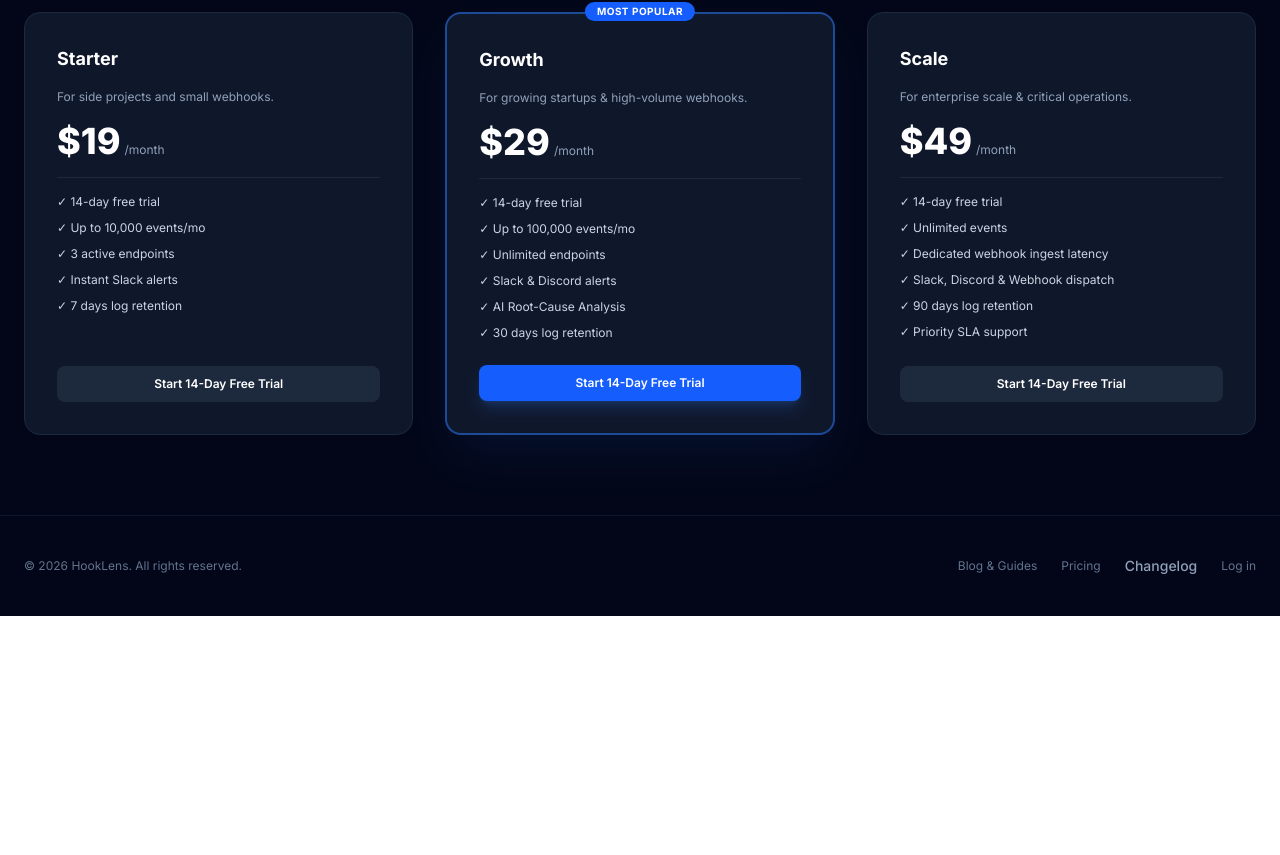
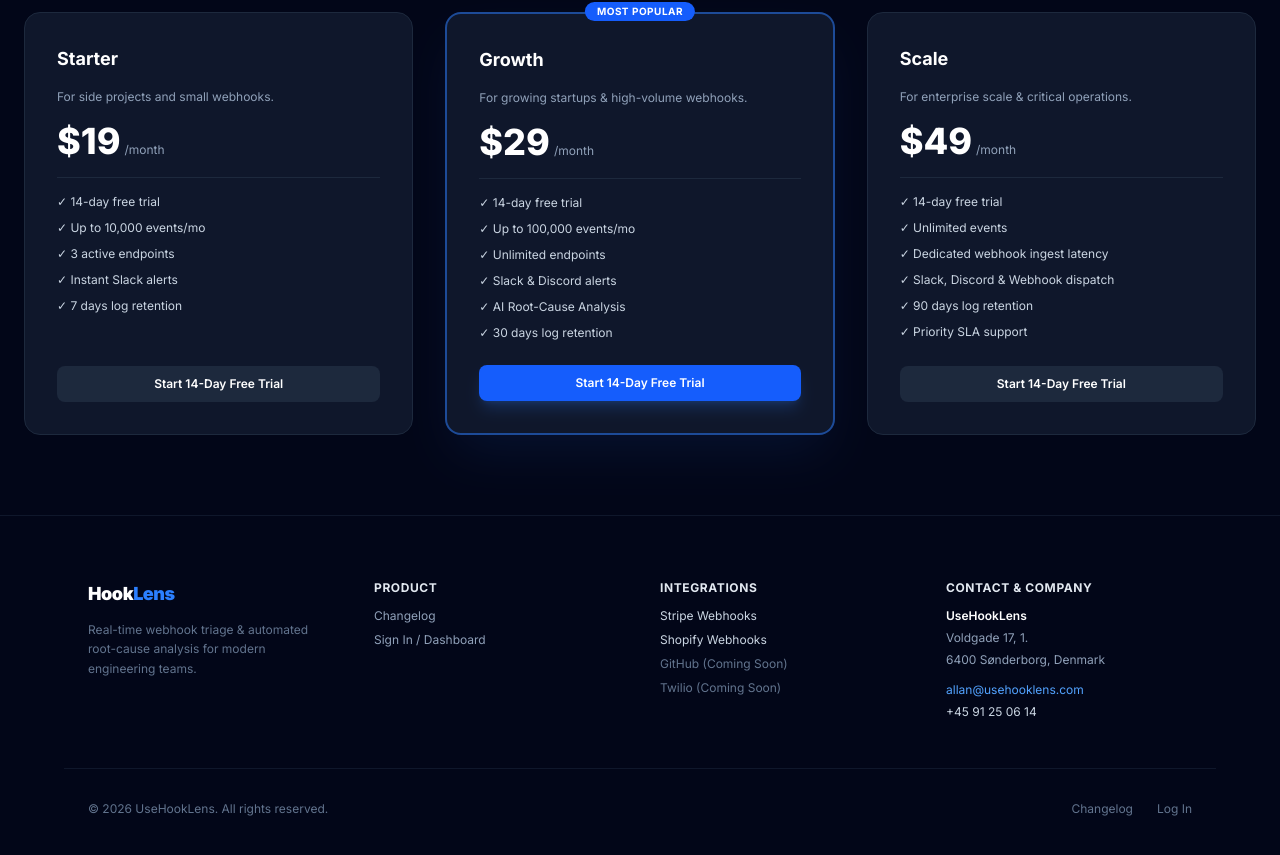
Before and after one commit to Amp1971/hooklens, a Next.js app: page / in a window 1280 px wide. Shown: the part 884-1739 px from the top of the page. Before the commit the page ends 1500 px from the top, so only its background shows below. Built offline with nearby package versions, Linux system fonts and the light colour scheme; no server answers.

Commit message:
Add company address, phone, and contact email to landing footer

```diff
--- a/app/page.tsx
+++ b/app/page.tsx
@@ -209,13 +209,62 @@ export default function LandingPage() {
       </section>
 
       {/* Footer */}
-      <footer className="max-w-7xl mx-auto px-6 py-10 border-t border-slate-900 flex flex-col sm:flex-row items-center justify-between gap-4 text-xs text-slate-500">
-        <div>&copy; {new Date().getFullYear()} HookLens. All rights reserved.</div>
-        <div className="flex items-center gap-6">
-          <Link href="/blog" className="hover:text-slate-400 transition">Blog & Guides</Link>
-          <Link href="#pricing" className="hover:text-slate-400 transition">Pricing</Link>
-          <Link href="/changelog" className="text-sm font-medium text-slate-400 hover:text-white transition">Changelog</Link>
-            <Link href="/login" className="hover:text-slate-400 transition">Log in</Link>
+            {/* Footer */}
+      <footer className="border-t border-slate-900 bg-slate-950 py-16 text-slate-400 text-sm">
+        <div className="max-w-6xl mx-auto px-6 grid grid-cols-1 md:grid-cols-4 gap-10">
+          <div className="space-y-3">
+            <Link href="/" className="text-lg font-black tracking-tight text-white inline-block">
+              Hook<span className="text-blue-500">Lens</span>
+            </Link>
+            <p className="text-xs text-slate-500 leading-relaxed">
+              Real-time webhook triage & automated root-cause analysis for modern engineering teams.
+            </p>
+          </div>
+
+          <div>
+            <h4 className="text-xs font-bold text-slate-200 uppercase tracking-wider mb-3">Product</h4>
+            <ul className="space-y-2 text-xs">
+              <li><Link href="/changelog" className="hover:text-white transition">Changelog</Link></li>
+              <li><Link href="/login" className="hover:text-white transition">Sign In / Dashboard</Link></li>
+            </ul>
+          </div>
+
+          <div>
+            <h4 className="text-xs font-bold text-slate-200 uppercase tracking-wider mb-3">Integrations</h4>
+            <ul className="space-y-2 text-xs">
+              <li><span className="text-slate-300">Stripe Webhooks</span></li>
+              <li><span className="text-slate-300">Shopify Webhooks</span></li>
+              <li><span className="text-slate-500">GitHub (Coming Soon)</span></li>
+              <li><span className="text-slate-500">Twilio (Coming Soon)</span></li>
+            </ul>
+          </div>
+
+          <div>
+            <h4 className="text-xs font-bold text-slate-200 uppercase tracking-wider mb-3">Contact & Company</h4>
+            <div className="space-y-1.5 text-xs text-slate-400">
+              <p className="font-semibold text-white">UseHookLens</p>
+              <p>Voldgade 17, 1.</p>
+              <p>6400 Sønderborg, Denmark</p>
+              <p className="pt-2">
+                <a href="mailto:allan@usehooklens.com" className="text-blue-400 hover:underline">
+                  allan@usehooklens.com
+                </a>
+              </p>
+              <p>
+                <a href="tel:+4591250614" className="text-slate-300 hover:text-white transition">
+                  +45 91 25 06 14
+                </a>
+              </p>
+            </div>
+          </div>
+        </div>
+
+        <div className="max-w-6xl mx-auto px-6 mt-12 pt-8 border-t border-slate-900 flex flex-col md:flex-row items-center justify-between gap-4 text-xs text-slate-500">
+          <p>© 2026 UseHookLens. All rights reserved.</p>
+          <div className="flex items-center gap-6">
+            <Link href="/changelog" className="hover:text-slate-400 transition">Changelog</Link>
+            <Link href="/login" className="hover:text-slate-400 transition">Log In</Link>
+          </div>
         </div>
       </footer>
     </div>
```
